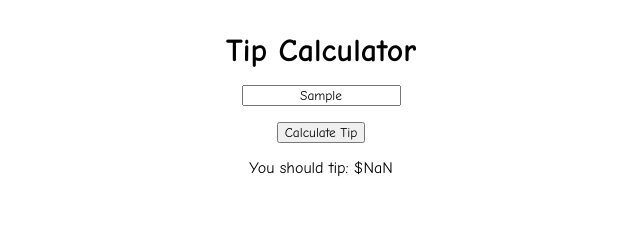
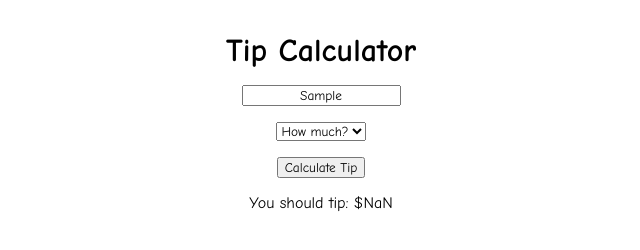
Before and after one commit to NicolasAndruzzi/Tip-Calculator, a plain HTML site: page index.html in a window 1280 px wide. Both pictures are taken after typing "Sample" into the empty fields and a click on the input "Calculate Tip". Shown: the whole page, without its empty margins (319-959 px from the left). Drawn offline with Linux system fonts and the light colour scheme.

Commit message:
all functionality completed

```diff
--- a/index.html
+++ b/index.html
@@ -12,6 +12,14 @@
         <input id="enterField" type="field" name="billAmount" placeholder= "enter an amount...">
       </p>
       <p>
+        <select id="tipAmount">
+          <option value="" disabled="disabled" selected="selected">How much?</option>
+          <option value=".10">10%</option>
+          <option value=".15">15%</option>
+          <option value=".20">20%</option>
+        </select>
+      </p>
+      <p>
         <input id="submitButton" type="submit" value="Calculate Tip">
       </p>
     </form>
--- a/js/app.js
+++ b/js/app.js
@@ -2,7 +2,8 @@ document.getElementById("submitButton").addEventListener("click", calculateTip);
 
 function calculateTip(){
   var billTotal = document.getElementById("enterField").value.replace("$", "");
-  var tip = billTotal *.2;
+  var tipPercent = document.getElementById("tipAmount").value;
+  var tip = billTotal * tipPercent;
   var display = document.getElementById("results");
   display.innerHTML = "You should tip: $" + tip.toFixed(2);
 }
```
